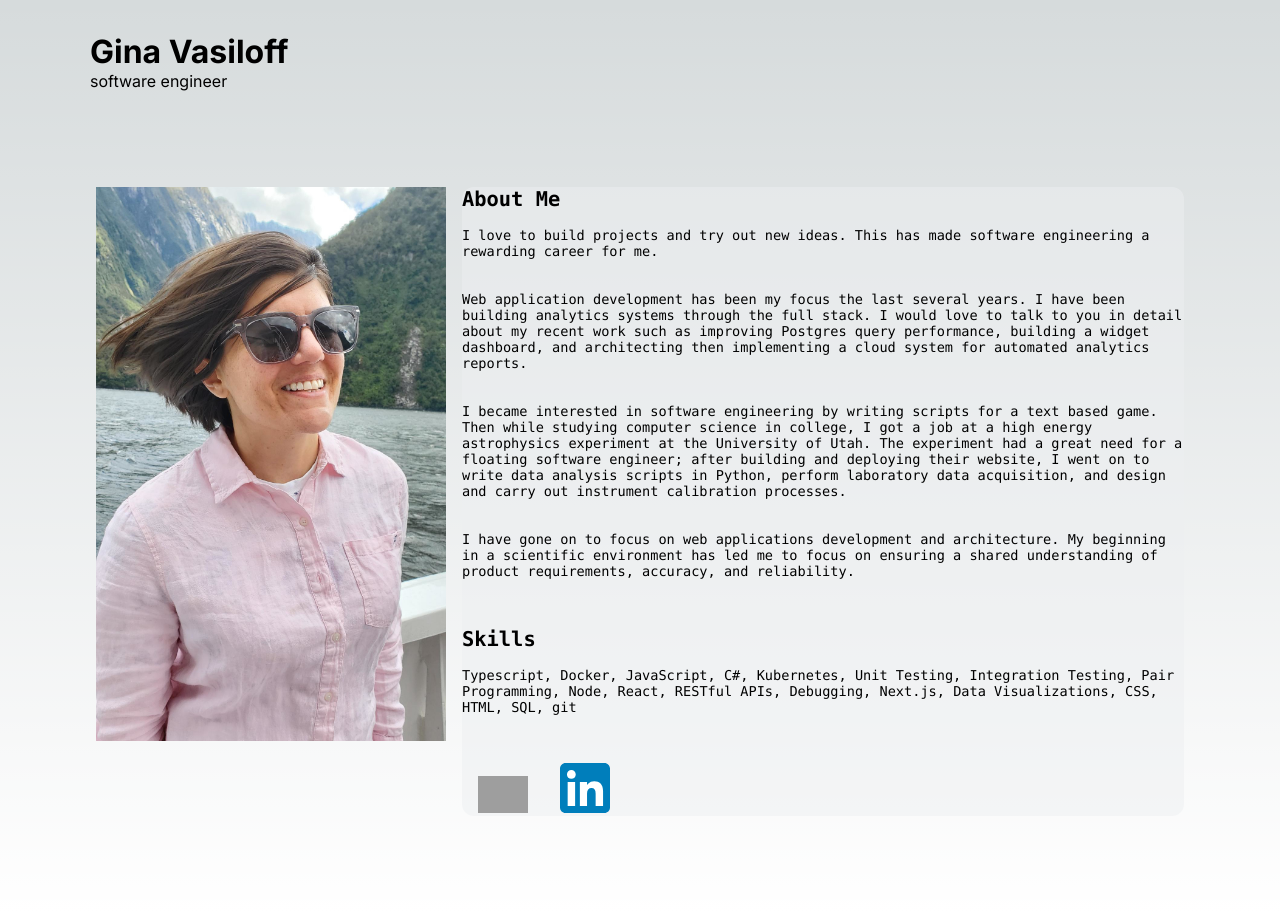
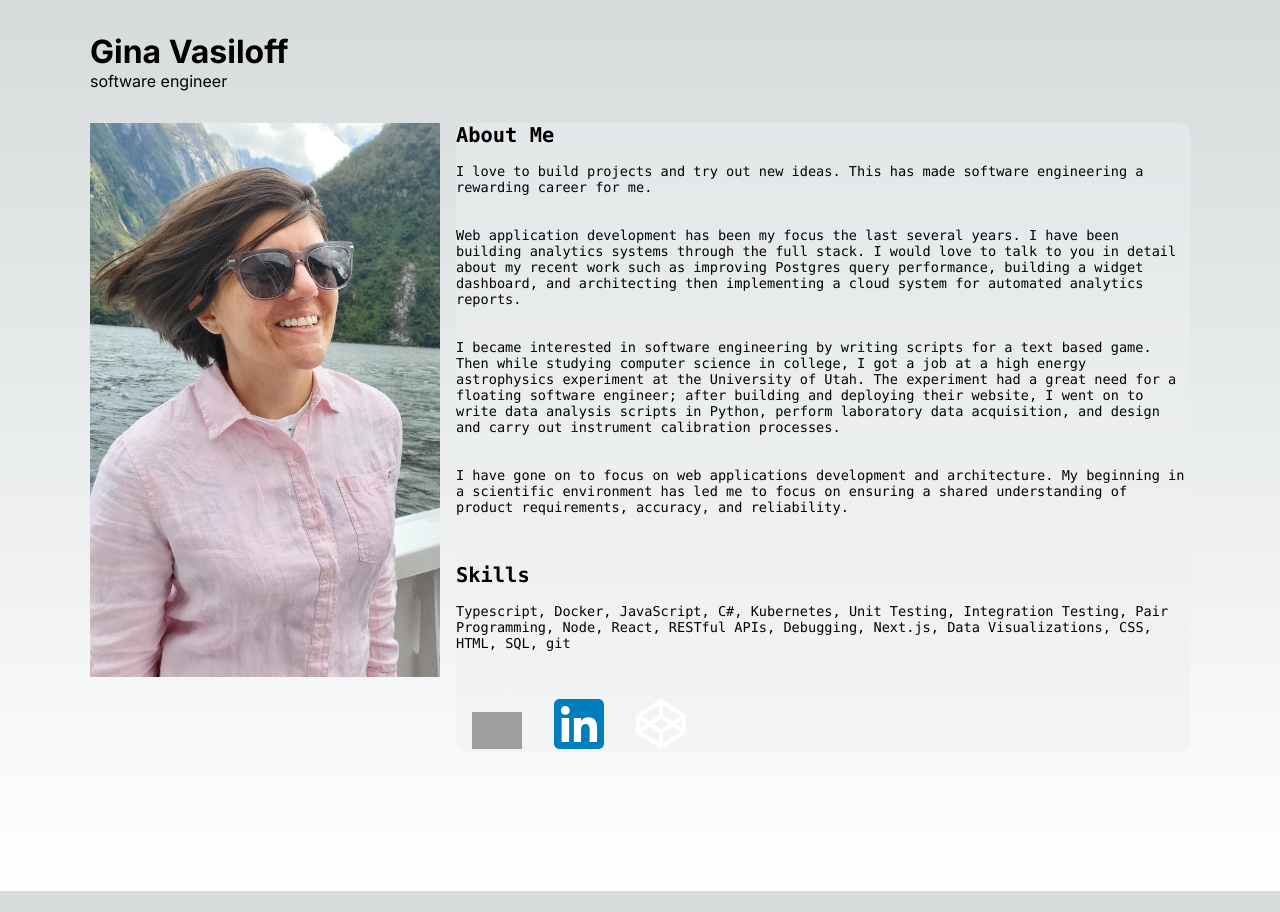
Before and after one commit to ginavasiloff/my-site, a Next.js app: page / in a window 1280 px wide. After the commit the page ends 891 px from the top, so only its background shows below. Built offline with nearby package versions, Linux system fonts and the light colour scheme; grey boxes are pictures that could not be loaded.

Commit message:
Add codepen link

```diff
--- a/src/app/layout.module.css
+++ b/src/app/layout.module.css
@@ -13,7 +13,7 @@
   flex-direction: column;
   justify-content: space-between;
   align-items: center;
-  padding: 6rem;
+  padding-top: 2rem;
   min-height: 100vh;
 }
 
--- a/src/app/page.tsx
+++ b/src/app/page.tsx
@@ -78,6 +78,14 @@ export default function Home() {
           <a href="https://www.linkedin.com/in/gina-vasiloff-63075390/">
             <Image src="/linkedin.svg" alt="linkedIn" width={50} height={50} />
           </a>
+          <a href="https://codepen.io/ginavasiloff">
+            <Image
+              src="/codepen-white.png"
+              alt="codepen"
+              width={50}
+              height={50}
+            />
+          </a>
         </div>
       </div>
     </section>
```
Also changed, not shown: public/codepen-white.png (added).
